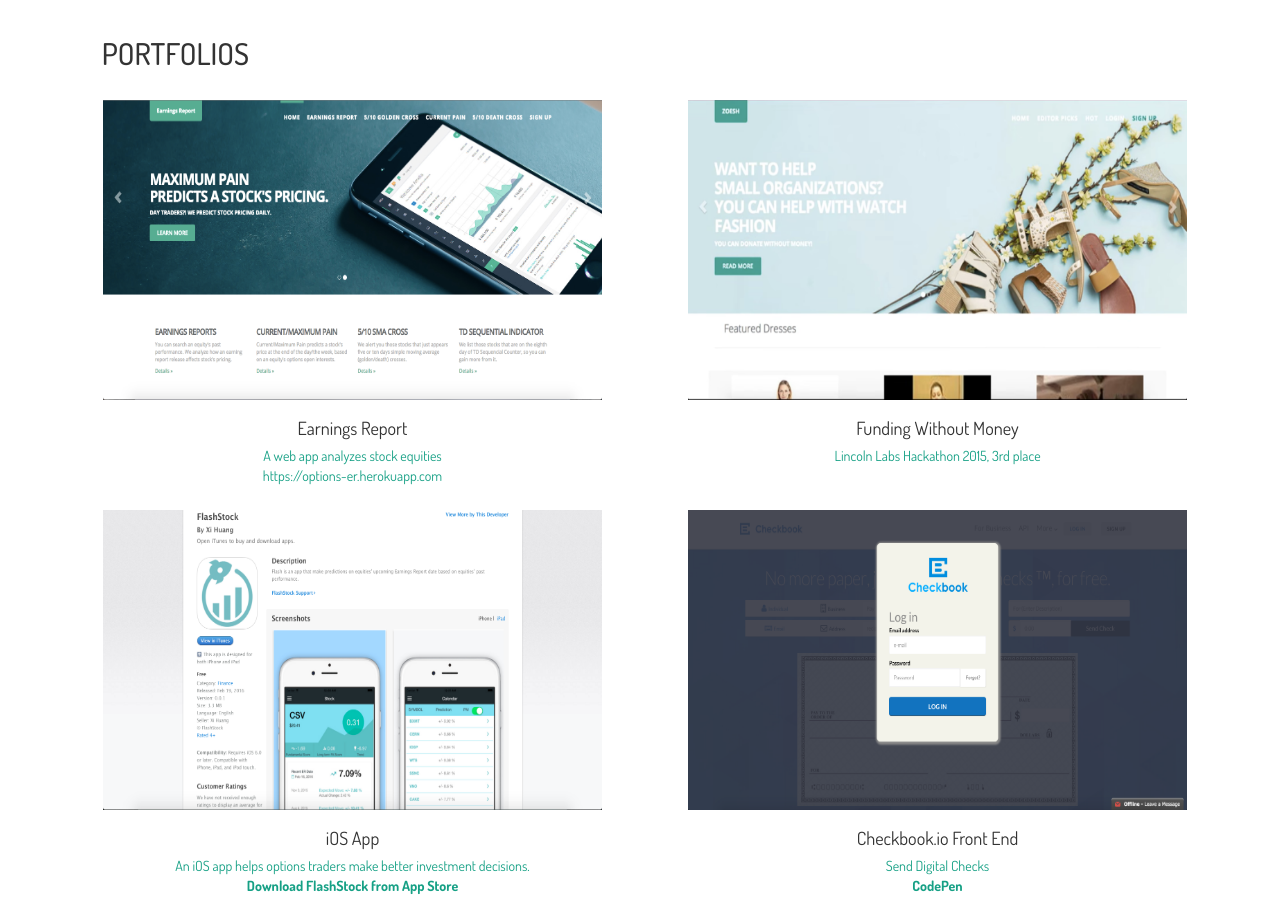
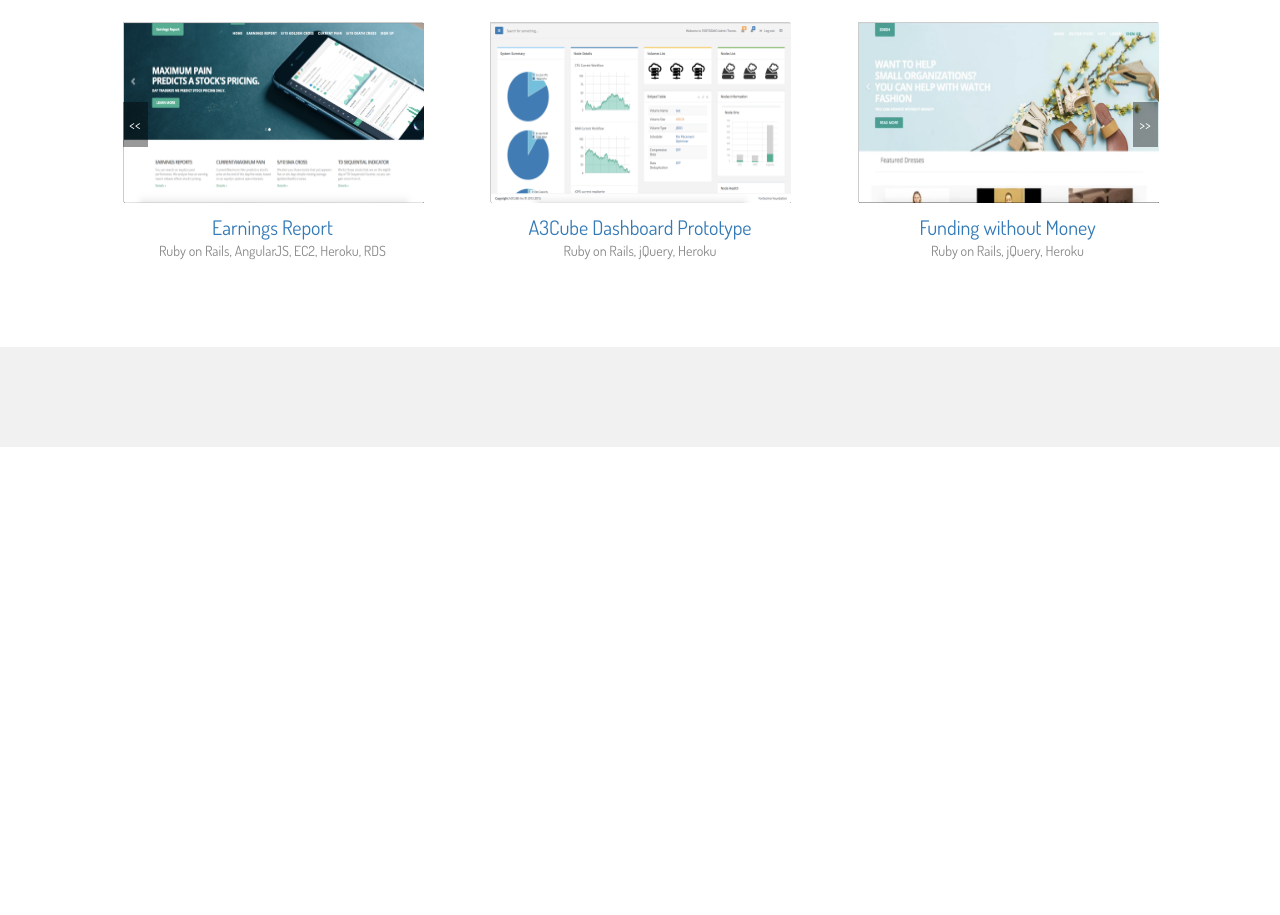
Before and after one commit to yumikohey/xihuang.me, a plain HTML site: page new_version/index.html in a window 1280 px wide. Shown: the part 1723-2638 px from the top of the page. After the commit the page ends 2170 px from the top, so only its background shows below. Drawn offline with nearby package versions, Linux system fonts and the light colour scheme; files that its build step writes are made by us from their sources.

Commit message:
added carousel

```diff
--- a/new_version/css/style.css
+++ b/new_version/css/style.css
@@ -1,6 +1,19 @@
-a:hover{
+a:hover, a:visited, a:target, a:active, a:focus{
   text-decoration: none;
 }
+
+.bolded_text {
+    color: #16a085;
+    font-size: 24px;
+    font-weight: bold;
+}
+
+.descriptive_text {
+    color: #2E97E9;
+    font-size: 24px;
+    font-weight: normal;
+}
+
 .logo {
   margin-top: 15px;
   font-size: 2em;
@@ -18,56 +31,80 @@ a:hover{
   margin-bottom: 25px;
 }
 
-.project-box {
-  margin: 5px;
-  height: 400px;
-  width: 100%;
+/* Portfolio */
+
+#portfolio {
+  margin-bottom: 100px;
 }
 
-.youtube-preview img {
-  width: 90%;
-  margin: 0 5%;
-  height: 300px;
+.xh_carousel {
+  display: flex;
+  flex-direction: row;
+  justify-content: space-between;
 }
 
-.project-box-highlighted:hover .project-desc{
-  background-color: #8acfc2;
-  -webkit-transition: width 0.8s;
-  transition: all 0.8s;
+.xh_carousel .carousel_item{
+  width: 300px;
+  height: 180px;
+  border: 1px solid #ccc;
 }
 
-.project-box-highlighted:hover .project-subtitle, .project-box-highlighted:hover a {
-  color: #fff;
-  -webkit-transition: width 1s;
-  transition: all 1s;
+.carousel_item .show{
+  display: block;
 }
 
-.project-desc {
-  width: 90%;
-  margin: 0 5%;
-  padding: 15px 0 10px 0;
+.carousel_item .hide{
+  display: none;
 }
 
-.project-desc .project-title {
-  font-size: 1.3em;
+.carousel_control {
+  position: relative;
+  top: -100px;
 }
 
-.project-desc .project-subtitle, .project-desc a{
-  margin-top: 5px;
-  color: #16a085;
+#carousel_prev {
+  float: left;
+  width: 25px;
+  height: 45px;
+  background-color: #000000;
+  background-color: rgba(0, 0, 0, 0.4);
+  color: #ffffff;
+  font-size: 14px;
+  line-height: 45px;
+  text-align: center;
+  cursor: pointer;
+  z-index: 10;
+  margin-left: 52.5px;
 }
 
-.bolded_text {
-    color: #16a085;
-    font-size: 24px;
-    font-weight: bold;
+#carousel_next {
+  float: right;
+  width: 25px;
+  height: 45px;
+  background-color: #000000;
+  background-color: rgba(0, 0, 0, 0.4);
+  color: #ffffff;
+  font-size: 14px;
+  line-height: 45px;
+  text-align: center;
+  cursor: pointer;
+  z-index: 10;
+  margin-right: 52.5px;
 }
 
-.descriptive_text {
-  color: #2E97E9;
-  font-size: 24px;
+.carousel_title {
+  margin-top: 10px;
   font-weight: normal;
+  font-size: 2rem;
+  text-align: center;
 }
+
+.carousel_subtitle {
+  text-align: center;
+  color: #888;
+  font-size: 14px;
+}
+
 /* #Navigation
 ================================================== */
 
--- a/new_version/index.html
+++ b/new_version/index.html
@@ -14,7 +14,7 @@
 	<link rel="stylesheet" href="http://maxcdn.bootstrapcdn.com/font-awesome/4.3.0/css/font-awesome.min.css">
 
 	<!-- Icon Font-->
-	<link rel="stylesheet" href="style.css">
+	<link rel="stylesheet" href="css/style.css">
 	<link rel="stylesheet" href="css/owl.carousel.css">
 	<link rel="stylesheet" href="css/owl.theme.default.css">
 	<!-- Animate CSS-->
@@ -24,8 +24,9 @@
 
 	<!-- Responsive CSS -->
 	<link href="css/responsive.css" rel="stylesheet">
+	<script   src="http://code.jquery.com/jquery-1.12.4.min.js"   integrity="sha256-ZosEbRLbNQzLpnKIkEdrPv7lOy9C27hHQ+Xp8a4MxAQ="   crossorigin="anonymous"></script>
 </head>
-<body ng-app="xihuang">
+<body ng-app="xihuang" ng-controller="MainCtrl">
 	<header>
 		<div class="nav-wrapper cbp-af-header">
 			<div class="col-xs-offset-1 col-md-offset-1 logo pull-left">
@@ -67,22 +68,40 @@
 						<div class="row">
 							<div class="col-xs-4 col-md-4">
 								<img src="./images/thumnail.png" width="100%">
+
+								<br>
+								<br>
+								<br>
 							</div>
 							<div class="col-md-5 col-md-offset-3">
 								<div class="row">
 									<div class="bolded_text">
-										Front End Engineer <span class="descriptive_text">@Checkbook.io</span>
+										Front End Engineer <span class="descriptive_text"><a target="_blank" href="https://www.checkbook.io">@Checkbook.io</a></span>
 									</div>
 								</div>
 
 								<br>
 
 								<div class="row">
-									<p> - Built and operated an e-commerce platform in freshman, where I started to fell in love with web development.</p>
-									<p> - Wrote options trading diary in Sina Weibo, attracted 1000+ followers in a month and got an offer from Sina as a finance columnist.</p>
-									<p> - Managed over 10,000+ items for an Amazon vendor account with $4 MM revenue a month.</p>
-									<p> - Facinate with front end technologies, React, React Native, and Angular.</p>
-									<p> - Two years working experience in fast paced startups.</p>
+									<p> I found an e-commerce website when I was freshman in college, where I started falling in love with web development. </p>
+									<p>
+									With an entrepreneur mind set, I build products with great user experience in order to attain higher convertion rates. </p>
+								</div>
+							</div>
+						</div>
+					</div>
+				</div>
+				<div class="row">
+					<div class="col-md-8 col-md-offset-2">
+						<div class="row">
+							<div class="col-md-6">
+								<div class="row">
+									<p>Determined to craft human-centered apps.</p>
+								</div>
+							</div>
+							<div class="col-md-4 col-md-offset-1">
+								<div class="row">
+									<button class="btn" style="background-color: #337ab7; color:#fff; font-size: 16px;">Download Resume</button>
 								</div>
 							</div>
 						</div>
@@ -146,83 +165,53 @@
 				<div class="section-Name">
 					<h2>PORTFOLIOS</h2>
 				</div>
+			</div>
 
-				<div class="col-md-6">
-					<div class="project-box">
-						<div class="project-box-highlighted">
-							<div class="youtube-preview">
-								<a href="https://options-er.herokuapp.com" target="_blank"><img src="images/stock.png"></a>
-							</div>
-							<div class="project-desc text-center">
-								<div class="project-title">
-									Earnings Report
-								</div>
-								<div class="project-subtitle">
-									A web app analyzes stock equities<br>
-									<a href="https://options-er.herokuapp.com">https://options-er.herokuapp.com</a>
-								</div>
-							</div>
-						</div>
-					</div>
+			<div class="row xh_carousel">
+				<div class="carousel_item show">
+					<img src="./images/stock.png" width="300px" height="180px">
+
+					<div class="carousel_title"><a href="https://www.youtube.com/watch?v=ovxFm7skJJQ">Earnings Report</a></div>
+					<div class="carousel_subtitle"> Ruby on Rails, AngularJS, EC2, Heroku, RDS </div>
 				</div>
-				<div class="col-md-6">
-					<div class="project-box">
-						<div class="project-box-highlighted">
-							<div class="youtube-preview">
-								<a href="https://www.youtube.com/watch?v=LjPvimCMA6M" target="_blank"><img src="images/zoesh.png"></a>
-							</div>
-							<div class="project-desc text-center">
-								<div class="project-title">
-									Funding Without Money
-								</div>
-								<div class="project-subtitle">
-									Lincoln Labs Hackathon 2015, 3rd place
-								</div>
-							</div>
-						</div>
-					</div>
+				<div class="carousel_item show">
+					<img src="./images/a3cube.png" width="300px" height="180px">
+
+					<div class="carousel_title"><a href="http://a3cube.herokuapp.com">A3Cube Dashboard Prototype</a></div>
+					<div class="carousel_subtitle"> Ruby on Rails, jQuery, Heroku </div>
+				</div>
+				<div class="carousel_item show">
+					<img src="./images/zoesh.png" width="300px" height="180px">
+
+					<div class="carousel_title"><a href="https://www.youtube.com/watch?v=LjPvimCMA6M">Funding without Money </a></div>
+					<div class="carousel_subtitle"> Ruby on Rails, jQuery, Heroku </div>
+				</div>
+				<div class="carousel_item hide">
+					<img src="./images/checkbook_login_modal.png" width="300px" height="180px">
+
+					<div class="carousel_title"> <a href="http://codepen.io/yumikohey/pen/YqwrGw">Checkbook Login Modal</a></div>
+					<div class="carousel_subtitle"> jQuery </div>
+				</div>
+				<div class="carousel_item hide">
+					<img src="./images/ios_app.png" width="300px" height="180px">
+
+					<div class="carousel_title"> <a href="https://itunes.apple.com/us/app/flashstock/id1084290276?mt=8&ign-mpt=uo%3D4">Flash Stock iOS App</a></div>
+					<div class="carousel_subtitle"> Ruby on Rails, APIs, IONIC</div>
 				</div>
 			</div>
-			<div class="row">
-				<div class="col-md-6">
-					<div class="project-box">
-						<div class="project-box-highlighted">
-							<div class="youtube-preview">
-								<a href="https://itunes.apple.com/us/app/flashstock/id1084290276?mt=8" target="_blank"><img src="./images/ios_app.png"></a>
-							</div>
-							<div class="project-desc text-center">
-								<div class="project-title">
-									iOS App
-								</div>
-								<div class="project-subtitle">
-									An iOS app helps options traders make better investment decisions.<br>
-									<a href="https://itunes.apple.com/us/app/flashstock/id1084290276?mt=8" target="_blank"><b>Download FlashStock from App Store</b></a>
-								</div>
-							</div>
-						</div>
-					</div>
-				</div>
-				<div class="col-md-6">
-					<div class="project-box">
-						<div class="project-box-highlighted">
-							<div class="youtube-preview">
-								<a href="https://checkbook.io" target="_blank"><img src="./images/checkbook_login_modal.png"></a>
-							</div>
-							<div class="project-desc text-center">
-								<div class="project-title">
-									Checkbook.io Front End
-								</div>
-								<div class="project-subtitle">
-									Send Digital Checks<br>
-									<a href="http://codepen.io/yumikohey/pen/YqwrGw" target="_blank"><b>CodePen</b></a>
-								</div>
-							</div>
-						</div>
-					</div>
-				</div>
+			<!-- Controls -->
+			<div class="carousel_control">
+				<div id="carousel_prev" ng-click="nextSlide()"> << </div>
+				<div id="carousel_next" ng-click="nextSlide()"> >> </div>
 			</div>
+
 		</div>
 	</main>
+
+	<footer>
+
+	</footer>
+
 	<script src="bower_components/angular/angular.min.js"></script>
 	<script src="bower_components/angular-bootstrap/ui-bootstrap-tpls.js"></script>
 	<script src="bower_components/angular-bootstrap/ui-bootstrap.js"></script>
--- a/new_version/js/app.js
+++ b/new_version/js/app.js
@@ -2,4 +2,17 @@ var xihuang = angular.module('xihuang', ['ui.bootstrap'])
 
 .controller('MainCtrl', function($scope){
 
-})
+	$scope.nextSlide = function(){
+		$carousel_items = $('.carousel_item');
+		$carousel_items.each(function(i){
+			if($(this).hasClass('show')){
+				$(this).removeClass('show');
+				$(this).addClass('hide');
+			}else if($(this).hasClass('hide')){
+				$(this).removeClass('hide');
+				$(this).addClass('show');
+			}
+		});
+	}
+
+});
```
Also changed, not shown: new_version/images/a3cube.png (added).
